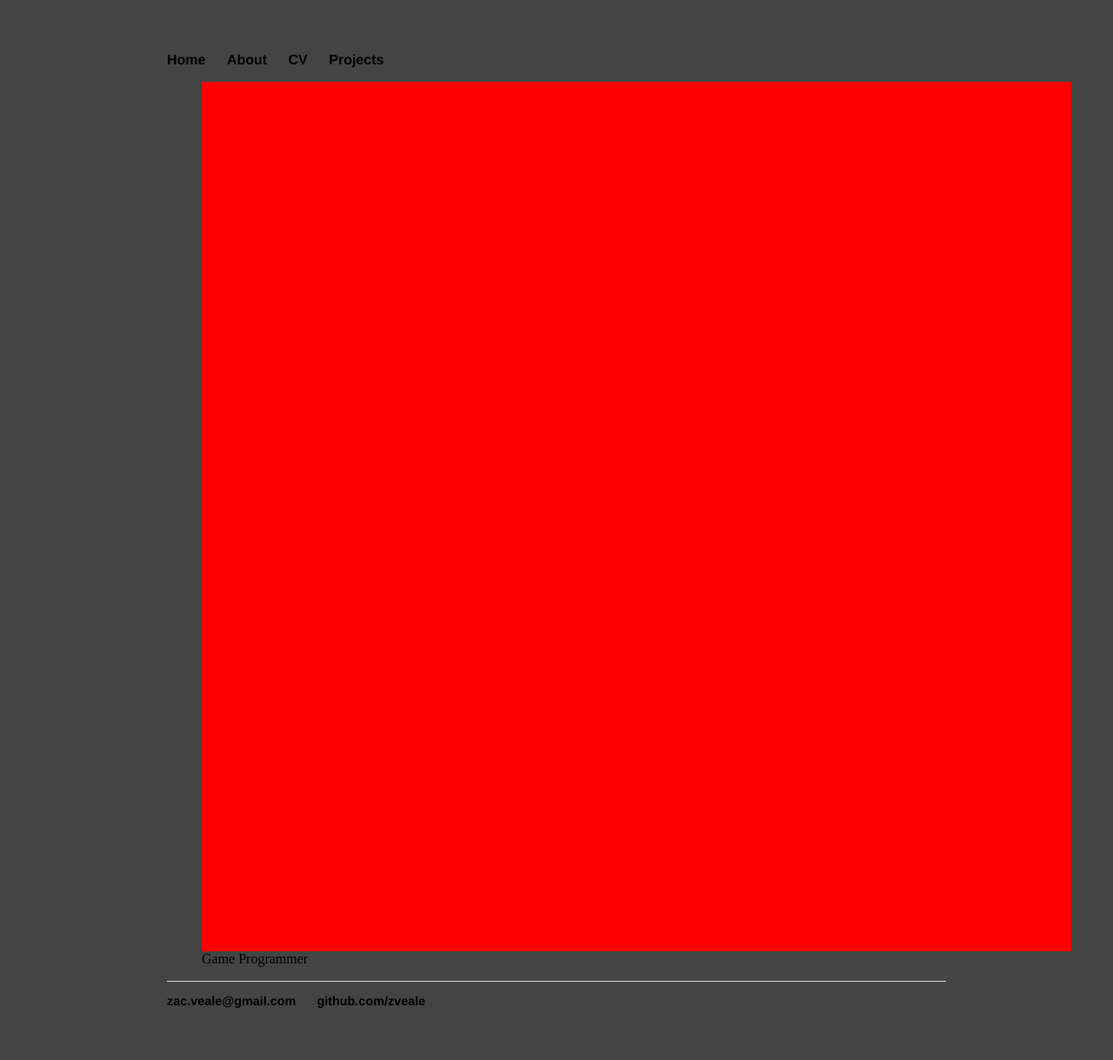
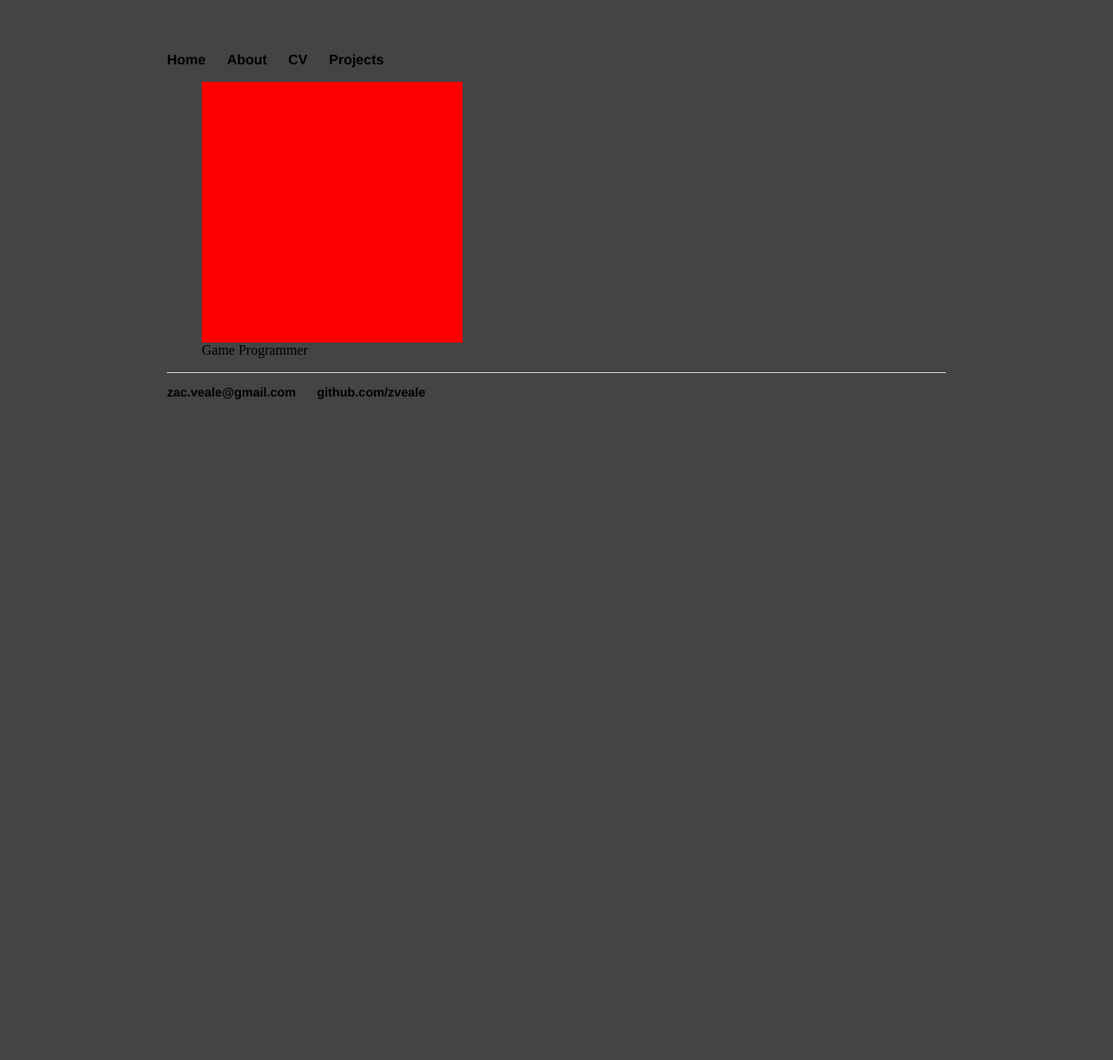
Before and after one commit to zveale/zveale.github.io, a Jekyll site: the page built from index.html, in a window 1280 px wide. Shown: the whole page at 87% size. Built offline with Jekyll 4.4.1, drawn with Linux system fonts in a browser that asks for light colours; after the commit the page ends 900 px from its top, so only the background shows below that.

Commit message:
Update main.css

```diff
--- a/css/main.css
+++ b/css/main.css
@@ -5,8 +5,8 @@ body {
 }
 
 .container .profilePhoto {
-	width: 1000px;
-	height: 1000px;
+	width: 300px;
+	height: 300px;
 	background: red;
 	background-size: 100%;
 }
```
